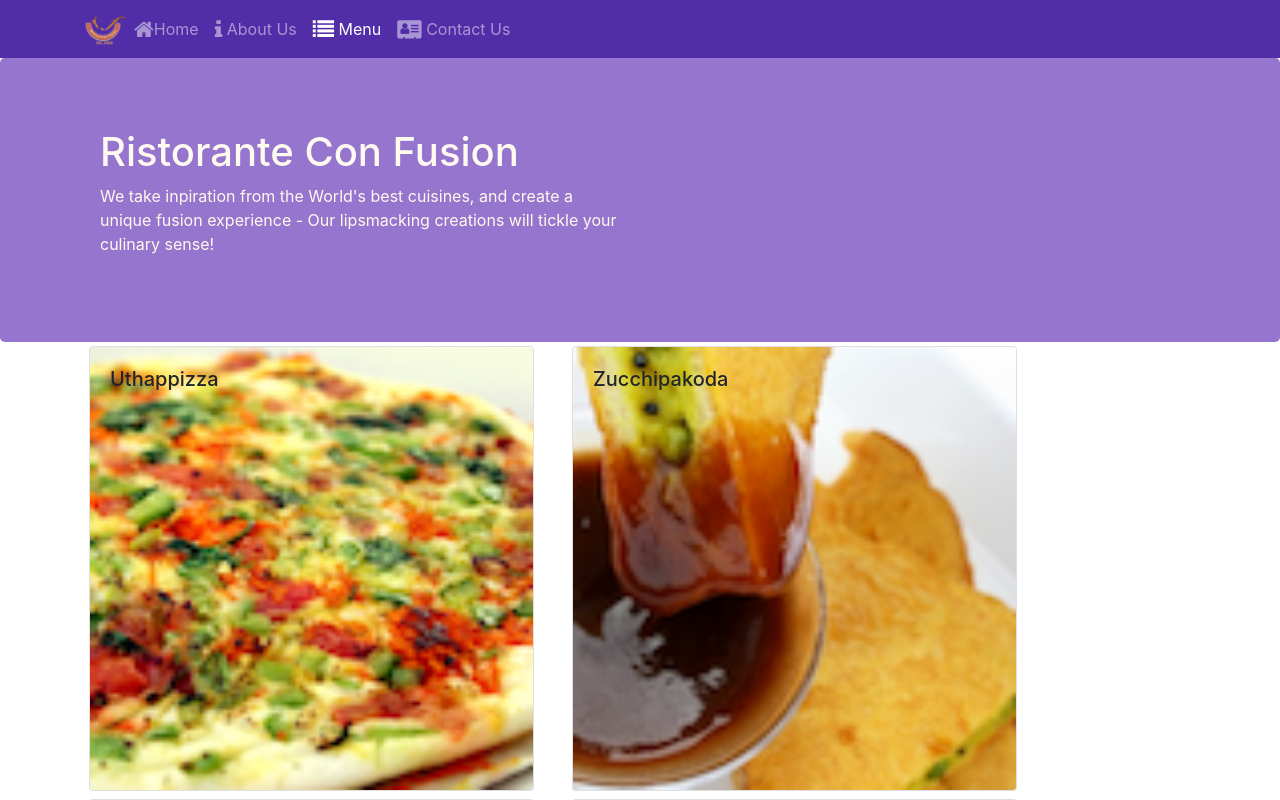
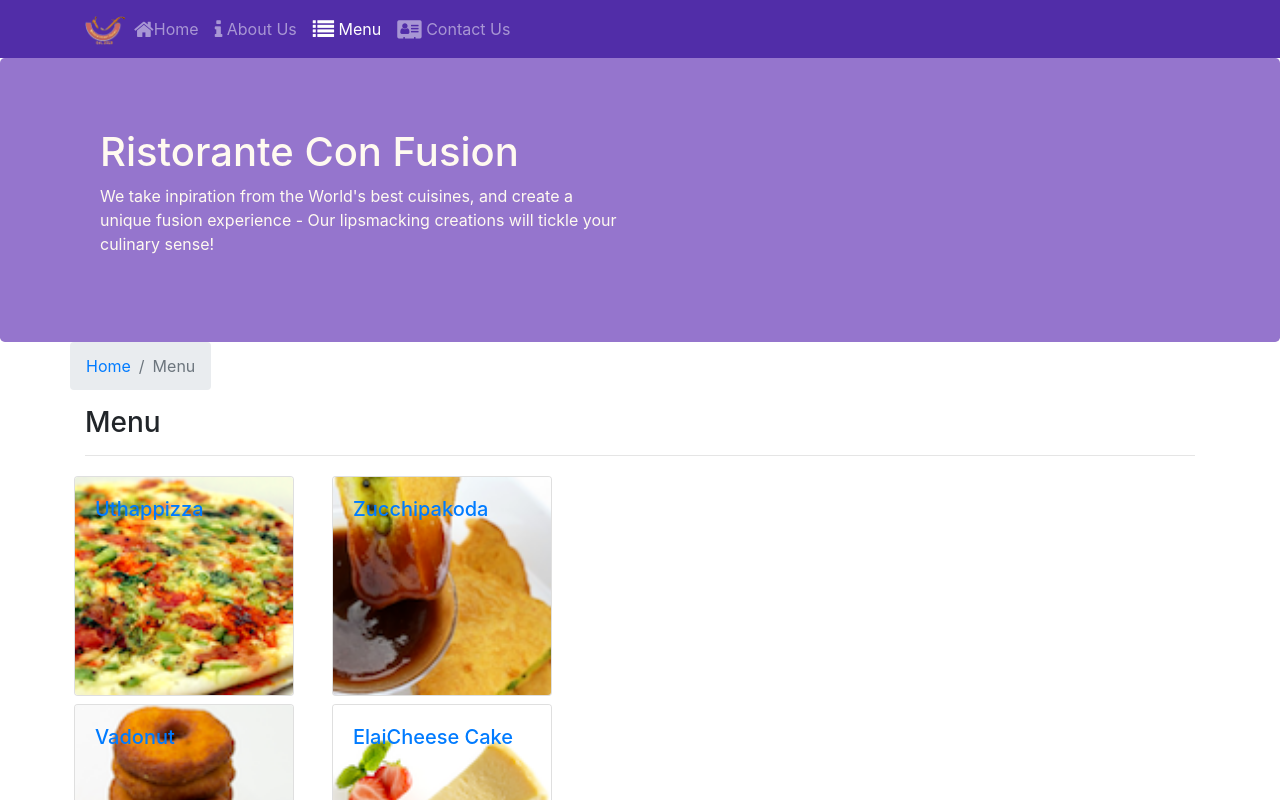
Before and after one commit to PedroLopesMaia/RistoranteConfusion-React-App, a React (Create React App) app in the folder confusion/: page /menu in a window 1280 px wide. Shown: the top 800 px of the page. Built offline with nearby package versions, Linux system fonts and the light colour scheme.

Commit message:
Single Page Applications Part 2

```diff
--- a/confusion/src/components/ContactComponent.js
+++ b/confusion/src/components/ContactComponent.js
@@ -1,8 +1,22 @@
 import React from "react";
+import { Breadcrumb, BreadcrumbItem } from "reactstrap";
+import { Link } from "react-router-dom";
 
 function Contact(props) {
   return (
     <div className="container">
+      <div className="row">
+        <Breadcrumb>
+          <BreadcrumbItem>
+            <Link to="/home">Home</Link>
+          </BreadcrumbItem>
+          <BreadcrumbItem active>Contact Us</BreadcrumbItem>
+        </Breadcrumb>
+        <div className="col-12">
+          <h3>Contact Us</h3>
+          <hr />
+        </div>
+      </div>
       <div className="row row-content">
         <div className="col-12">
           <h3>Location Information</h3>
--- a/confusion/src/components/DishdetailComponent.js
+++ b/confusion/src/components/DishdetailComponent.js
@@ -1,5 +1,14 @@
 import React from "react";
-import { Card, CardImg, CardText, CardBody, CardTitle } from "reactstrap";
+import {
+  Card,
+  CardImg,
+  CardText,
+  CardBody,
+  CardTitle,
+  Breadcrumb,
+  BreadcrumbItem,
+} from "reactstrap";
+import { Link } from "react-router-dom";
 
 function RenderDish({ dish }) {
   return (
@@ -49,8 +58,20 @@
     return (
       <div className="container">
         <div className="row">
+          <Breadcrumb>
+            <BreadcrumbItem>
+              <Link to="/menu">Menu</Link>
+            </BreadcrumbItem>
+            <BreadcrumbItem active>{props.dish.name}</BreadcrumbItem>
+          </Breadcrumb>
+          <div className="col-12">
+            <h3>{props.dish.name}</h3>
+            <hr />
+          </div>
+        </div>
+        <div className="row">
           <RenderDish dish={props.dish} />
-          <RenderComments comments={props.dish.comments} />
+          <RenderComments comments={props.comments} />
         </div>
       </div>
     );
--- a/confusion/src/components/MainComponent.js
+++ b/confusion/src/components/MainComponent.js
@@ -4,6 +4,7 @@
 import Footer from "./FooterComponent";
 import Home from "./HomeComponent";
 import Contact from "./ContactComponent";
+import DishDetail from "./DishdetailComponent";
 import { DISHES } from "../shared/dishes";
 import { COMMENTS } from "../shared/comments";
 import { PROMOTIONS } from "../shared/promotions";
@@ -34,6 +35,21 @@
       );
     };
 
+    const DishWithId = ({ match }) => {
+      return (
+        <DishDetail
+          dish={
+            this.state.dishes.filter(
+              (dish) => dish.id === parseInt(match.params.dishId, 10)
+            )[0]
+          }
+          comments={this.state.comments.filter(
+            (comment) => comment.dishId === parseInt(match.params.dishId, 10)
+          )}
+        />
+      );
+    };
+
     return (
       <div>
         <Header />
@@ -44,6 +60,7 @@
             path="/menu"
             component={() => <Menu dishes={this.state.dishes} />}
           />
+          <Route path="/menu/:dishId" component={DishWithId} />
           <Route exact path="/contactus" component={Contact} />
           <Redirect to="/home" />
         </Switch>
--- a/confusion/src/components/MenuComponent.js
+++ b/confusion/src/components/MenuComponent.js
@@ -1,13 +1,23 @@
 import React from "react";
-import { Card, CardImg, CardImgOverlay, CardTitle } from "reactstrap";
+import {
+  Card,
+  CardImg,
+  CardImgOverlay,
+  CardTitle,
+  Breadcrumb,
+  BreadcrumbItem,
+} from "reactstrap";
+import { Link } from "react-router-dom";
 
 function RenderMenuItem({ dish, onClick }) {
   return (
     <Card>
-      <CardImg width="100%" src={dish.image} alt={dish.name} />
-      <CardImgOverlay>
-        <CardTitle>{dish.name}</CardTitle>
-      </CardImgOverlay>
+      <Link to={`/menu/${dish.id}`}>
+        <CardImg width="100%" src={dish.image} alt={dish.name} />
+        <CardImgOverlay>
+          <CardTitle>{dish.name}</CardTitle>
+        </CardImgOverlay>
+      </Link>
     </Card>
   );
 }
@@ -23,7 +33,19 @@
 
   return (
     <div className="container">
-      <div className="row">{menu}</div>
+      <div className="row">
+        <Breadcrumb>
+          <BreadcrumbItem>
+            <Link to={"/home"}>Home</Link>
+          </BreadcrumbItem>
+          <BreadcrumbItem active>Menu</BreadcrumbItem>
+        </Breadcrumb>
+        <div className="col-12">
+          <h3>Menu</h3>
+          <hr />
+        </div>
+        <div className="row">{menu}</div>
+      </div>
     </div>
   );
 };
```
